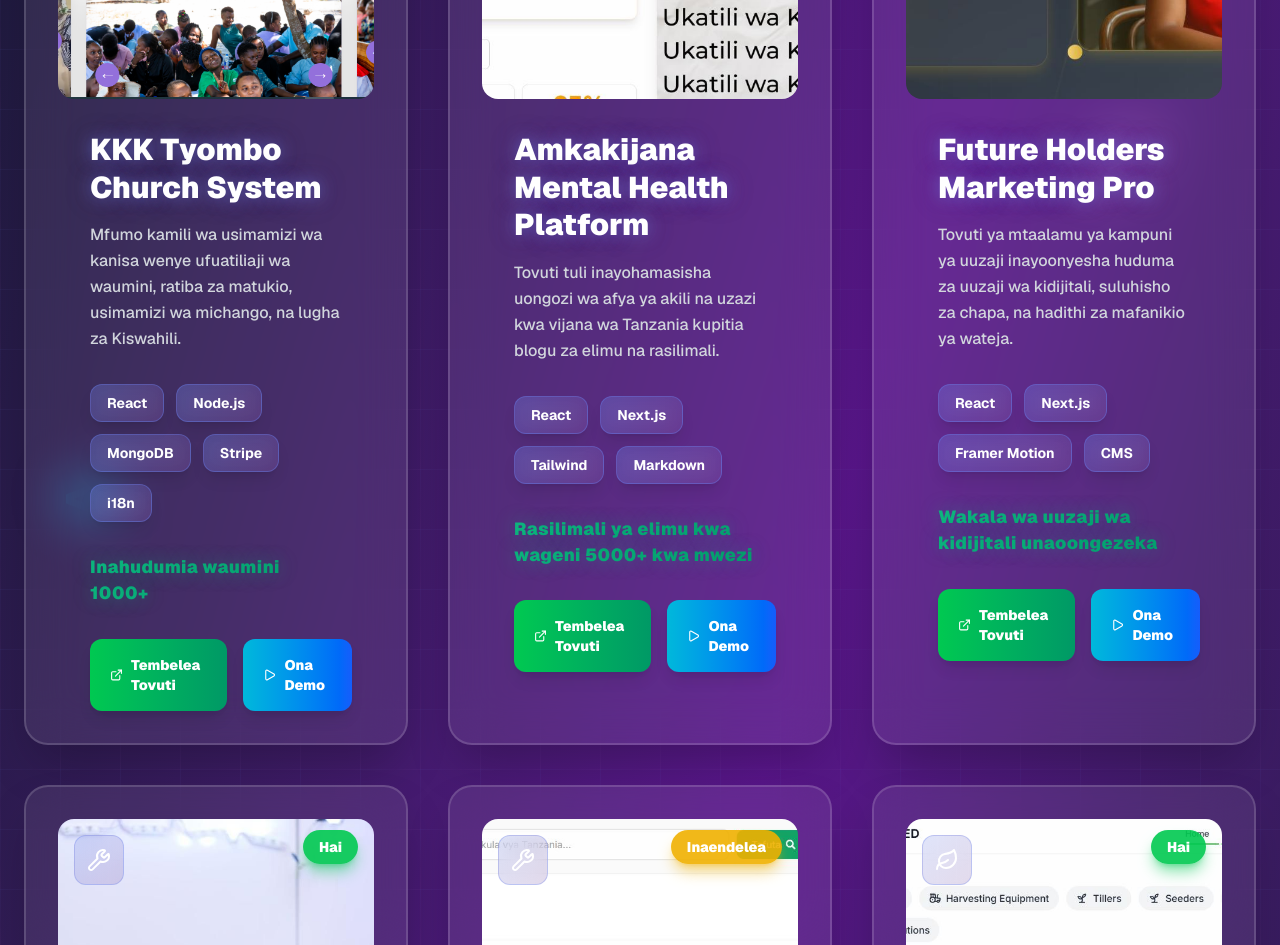
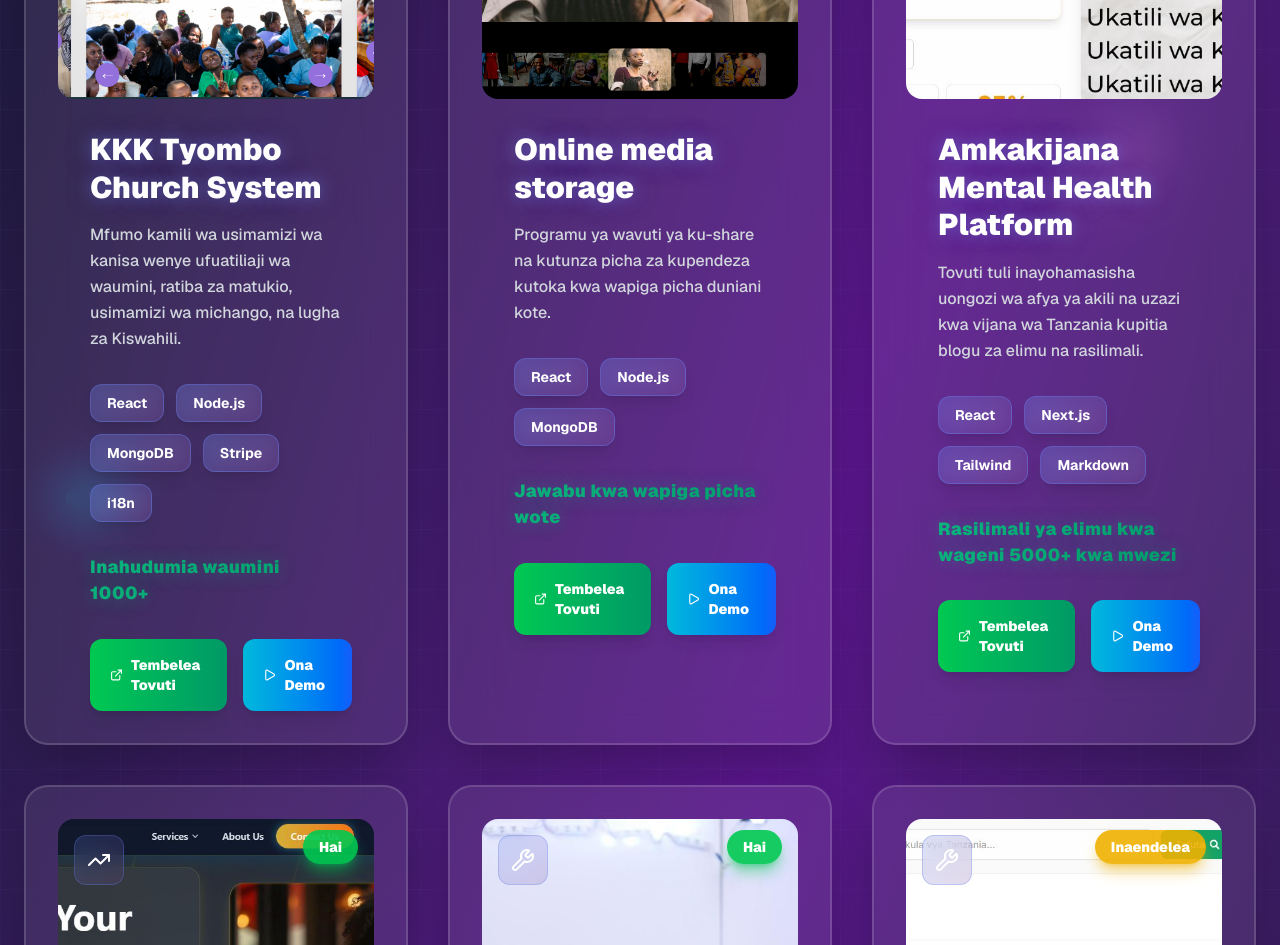
Before and after one commit to EliDistro7/bari_web, a Next.js app: page / in a window 1280 px wide. Shown: the part 2420-3365 px from the top of the page. Built offline with nearby package versions, Linux system fonts and the light colour scheme.

Commit message:
add black theme

```diff
--- a/src/components/sections/ProjectShowcase.tsx
+++ b/src/components/sections/ProjectShowcase.tsx
@@ -36,8 +36,11 @@ const ProjectsShowcase = () => {
       startProject: "Start Your Project",
       // Project descriptions
       churchSystemDesc: "Complete church management system with member tracking, event scheduling, donation management, and multi-language support for Swahili congregations.",
-      mentalHealthDesc: "Static website promoting mental health and reproductive health awareness with educational blogs and resources for young people in Tanzania.",
+      pichazangu: 'Web app for sharing and discovering stunning images by photographers worldwide.',
+      mentalHealthDesc: "Static website with SANITY CMS promoting mental health and reproductive health awareness with educational blogs and resources for young people in Tanzania.",
       marketingCompanyDesc: "Professional marketing company website showcasing digital marketing services, branding solutions, and client success stories.",
+      chui: "Online platform for Chui Batteries with product catalog, online ordering, and distributor network management.",
+      elemi: 'A web profile for Elemi Electrical company company showcasing services, projects, and client testimonials.',
       lubricantsDesc: "Online platform for Kechita Restaurant with meals catalog, online ordering.",
       farmImplementsDesc: "Agricultural equipment marketplace connecting farmers with quality farm implements and machinery suppliers.",
       ubuntuAppDesc: "Modern marketing application for Ubuntu O House with client management, campaign tracking, and analytics dashboard.",
@@ -67,7 +70,10 @@ const ProjectsShowcase = () => {
       startProject: "Anza project yako",
       // Project descriptions
       churchSystemDesc: "Mfumo kamili wa usimamizi wa kanisa wenye ufuatiliaji wa waumini, ratiba za matukio, usimamizi wa michango, na lugha za Kiswahili.",
+      pichazangu: 'Programu ya wavuti ya ku-share na kutunza picha za kupendeza kutoka kwa wapiga picha duniani kote.',
       mentalHealthDesc: "Tovuti tuli inayohamasisha uongozi wa afya ya akili na uzazi kwa vijana wa Tanzania kupitia blogu za elimu na rasilimali.",
+      chui: "Jukwaa la mtandaoni la Chui Batteries lenye katalogi ya bidhaa, uagizaji mtandaoni, na usimamizi wa mtandao wa wasambazaji.",
+      elemi: 'Profaili ya wavuti ya kampuni ya umeme ya Elemi ikionyesha huduma, miradi, na maoni ya wateja.',
       marketingCompanyDesc: "Tovuti ya mtaalamu ya kampuni ya uuzaji inayoonyesha huduma za uuzaji wa kidijitali, suluhisho za chapa, na hadithi za mafanikio ya wateja.",
       lubricantsDesc: "Jukwaa la kuweka order ya chakula kwa njia ya mtandao lenye katalogi ya vyakula, uagizaji mtandaoni, na usimamizi wa mtandao wa wasambazaji.",
       farmImplementsDesc: "Soko la vifaa vya kilimo linalowaunganisha wakulima na wasambazaji wa vifaa na mashine za kilimo zenye ubora.",
@@ -93,6 +99,20 @@ const ProjectsShowcase = () => {
       status: language === 'en' ? "Serving 1000+ church members" : "Inahudumia waumini 1000+",
       icon: Heart
     },
+      {
+      id: 1,
+      title: "Online media storage",
+      description: t.pichazangu,
+      category: "completed",
+      type: "web",
+      tech: ["React", "Node.js", "MongoDB",],
+      image: "/images/projects/pichazangu.jpg",
+      liveUrl: "https://pichazangu.store",
+      githubUrl: "#",
+      status: language === 'en' ? "A solution for all photographers ":"Jawabu kwa wapiga picha wote",
+      icon: Heart
+    },
+
     {
       id: 2,
       title: "Amkakijana Mental Health Platform",
```
Also changed, not shown: public/images/projects/pichazangu.jpg (added).
